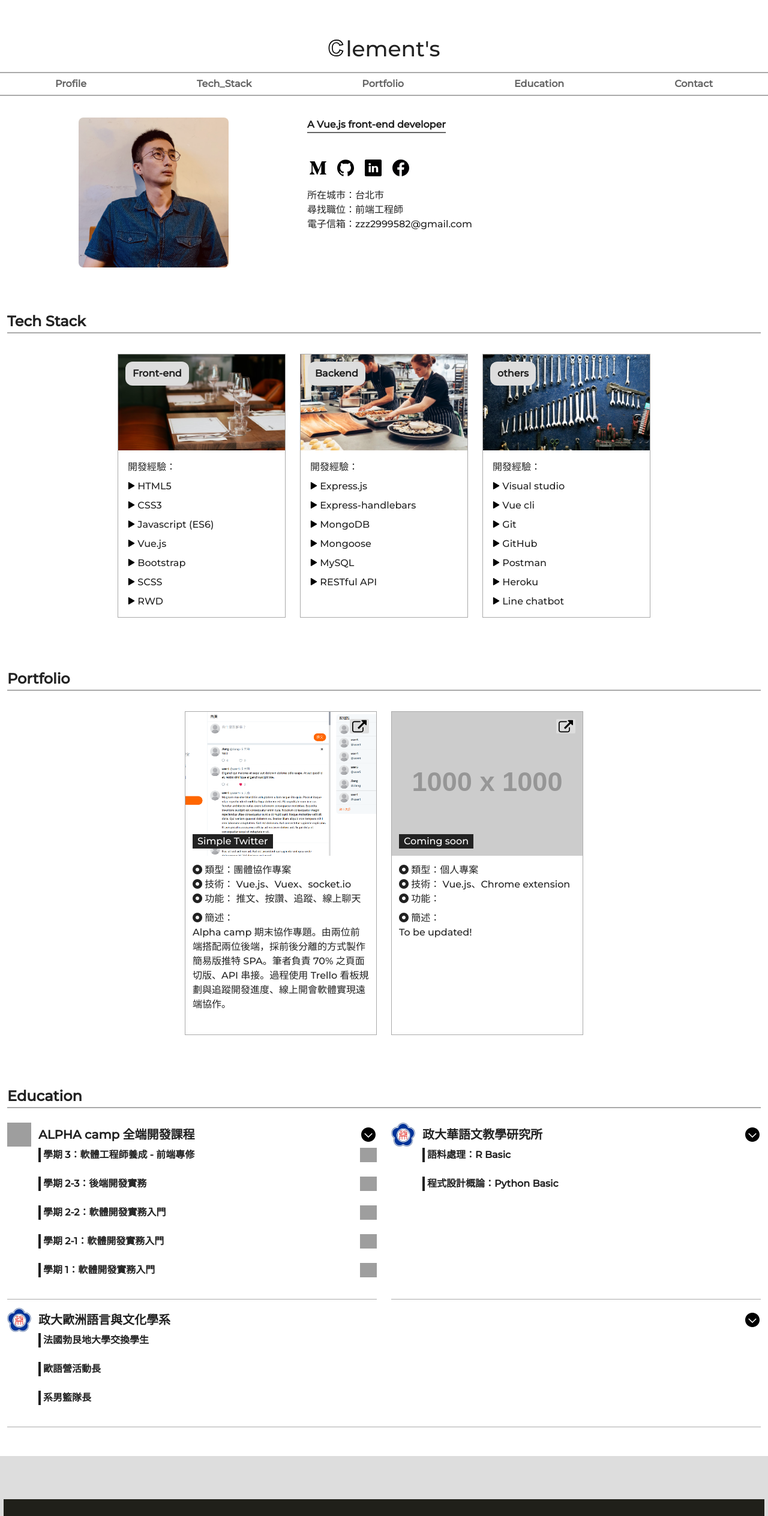
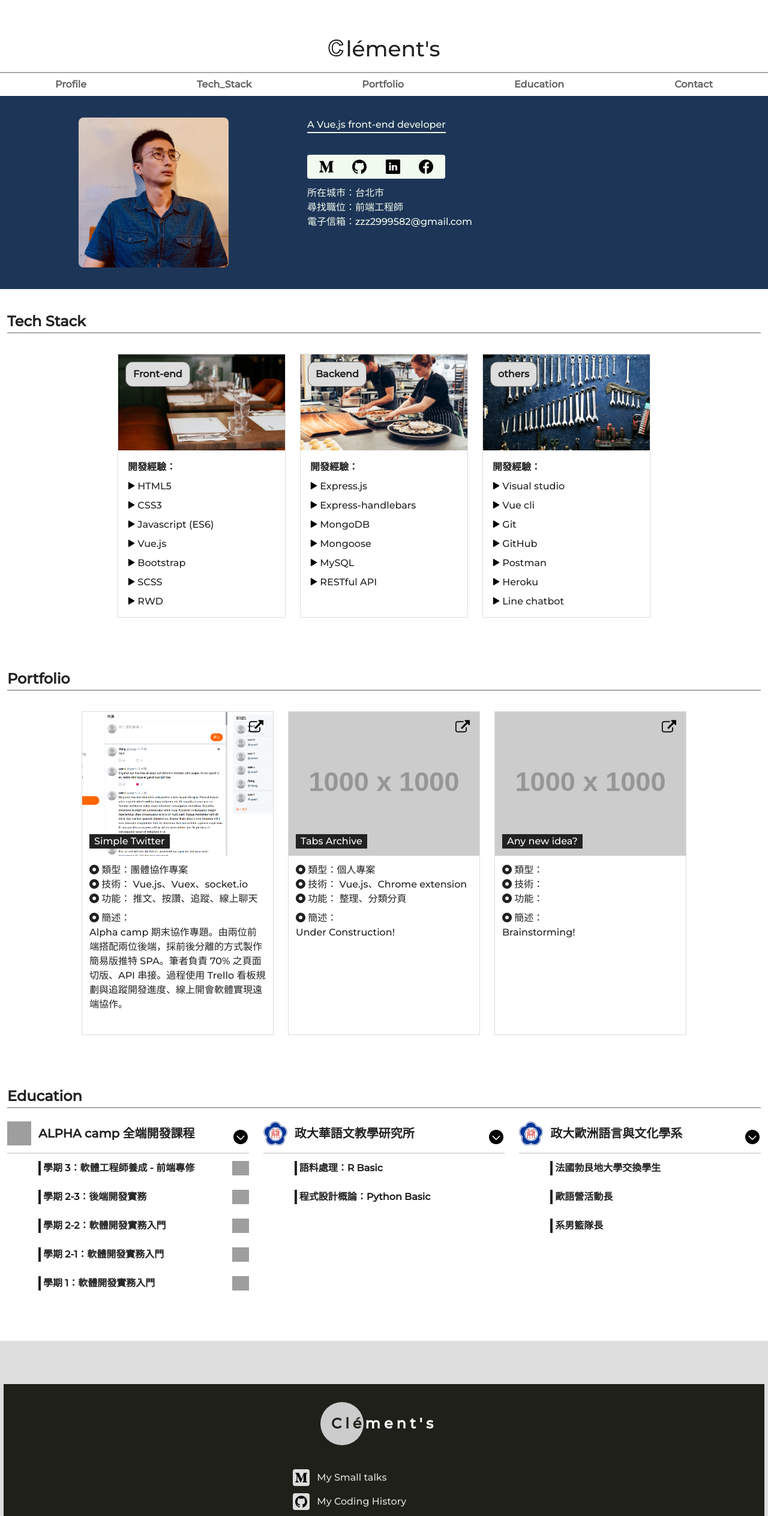
Before and after one commit to ClementPan/ClementPan, a Vue app: page / in a window 1280 px wide. Shown: the top 2528 px of the page at 60% size. Built offline with nearby package versions, Linux system fonts and the light colour scheme; grey boxes are pictures that could not be loaded.

Commit message:
style: change profile color

```diff
--- a/src/assets/css/application.css
+++ b/src/assets/css/application.css
@@ -79,7 +79,7 @@ section .title h1 {
   margin: 0 12px;
   /* border-radius: 12px 12px 0 0; */
   overflow: hidden;
-  border: 1px solid var(--light-grey);
+  border: 1px solid #ddd;
 }
 
 #techstack .card {
--- a/src/components/Contact.vue
+++ b/src/components/Contact.vue
@@ -1,7 +1,7 @@
 <template>
   <section id="contact">
     <div class="brand">
-      <h1><span>Cle</span>ment's</h1>
+      <h1><span>Clé</span>ment's</h1>
     </div>
     <div class="contact-panel">
       <ul class="contact-list">
@@ -65,27 +65,18 @@ export default {
 <style scoped>
 #contact {
   min-width: 99vw;
-  /* min-width: 100vw; */
   width: 99vw;
-  /* width: 100vw; */
-  /* max-width: 100vw; */
   background-color: var(--footer-background);
-  /* background-color: var(--font-white); */
   display: flex;
   padding: 36px 0 0 0;
   flex-direction: column;
-  /* border-radius: 16px 16px 0 0; */
   position: relative;
-  /* left: calc(0 - 100vw / 2 + 700px); */
   left: calc(100% / 2 - 99vw / 2);
-  /* left: calc(100vw / 2 - 100% / 2); */
-  /* left: calc(0 - 100vw / 2); */
-  /* left: -132px; */
   margin-top: 72px;
 }
 
 .brand {
-  height: 120px;
+  height: 60px;
   display: flex;
   justify-content: center;
   align-items: center;
@@ -122,9 +113,6 @@ export default {
 }
 
 .contact-panel {
-  /* background-color: var(--dark-background); */
-  border-radius: 16px 16px 0 0;
-  padding: 16px;
   height: 240px;
   display: flex;
   flex-direction: column;
@@ -142,12 +130,12 @@ export default {
 }
 
 .contact-item img {
-  /* border: 1px solid #000; */
   background-color: var(--font-white);
   padding: 4px;
   height: 28px;
   width: 28px;
   margin-right: 12px;
+  border-radius: 4px;
 }
 
 .contact-item P:last-child {
--- a/src/components/Education.vue
+++ b/src/components/Education.vue
@@ -138,18 +138,10 @@ export default {
   }
 
   .card {
-    min-width: 40%;
-    width: 40%;
-    /* max-width: 50%; */
+    /* min-width: 30%; */
+    width: 30%;
     flex: 1;
     padding-bottom: 12px;
-    border-bottom: 1px solid var(--light-grey);
-  }
-
-  .card:last-child {
-    /* display: block; */
-    /* flex: 0; */
-    /* min-width: 80%; */
   }
 }
 </style>
--- a/src/components/Navbar.vue
+++ b/src/components/Navbar.vue
@@ -1,7 +1,7 @@
 <template>
   <div id="navbar">
     <div class="brand">
-      <h1><img src="../assets/images/c.svg" alt="" />lement's</h1>
+      <h1><img src="../assets/images/c.svg" alt="" />lément's</h1>
     </div>
     <nav>
       <ul class="navlist">
@@ -82,14 +82,11 @@ export default {
 
 nav {
   height: 40px;
-  /* width: 100%; */
   position: sticky;
   top: 2px;
   z-index: 999;
   background-color: #fff;
   border-top: 2px solid var(--light-grey);
-  border-bottom: 2px solid var(--light-grey);
-  /* border: 1px solid #000; */
   overflow-x: scroll;
 }
 
--- a/src/components/Portfolio.vue
+++ b/src/components/Portfolio.vue
@@ -33,15 +33,23 @@ export default {
             "Alpha camp 期末協作專題。由兩位前端搭配兩位後端，採前後分離的方式製作簡易版推特 SPA。筆者負責 70% 之頁面切版、API 串接。過程使用 Trello 看板規劃與追蹤開發進度、線上開會軟體實現遠端協作。",
         },
         {
-          // title: "Tabs Archive",
-          title: "Coming soon",
+          title: "Tabs Archive",
           img: "",
           type: "個人專案",
           github: "https://github.com/ClementPan",
           techs: ["Vue.js", "Chrome extension"],
-          // spec: ["整理", "分類分頁"],
+          spec: ["整理", "分類分頁"],
+          text: "Under Construction!",
+        },
+        {
+          // title: "Tabs Archive",
+          title: "Any new idea?",
+          img: "",
+          type: "",
+          github: "https://github.com/ClementPan",
+          techs: [],
           spec: [],
-          text: "To be updated!",
+          text: "Brainstorming!",
         },
       ],
     };
--- a/src/components/Profile.vue
+++ b/src/components/Profile.vue
@@ -89,6 +89,9 @@ export default {
 section {
   height: auto;
   border: none;
+  background-color: var(--dark-grey);
+  background-color: #1d3557;
+  /* background-color: #0d1b3a; */
 }
 
 .avatar {
@@ -101,13 +104,15 @@ section {
   width: 250px;
   height: 250px;
   border-radius: 8px;
-  filter: grayscale(20%);
+  /* filter: grayscale(80%); */
+  /* filter: hue-rotate(0deg); */
   object-fit: cover;
 }
 
 .card-content {
   margin-top: 36px;
   padding: 0 12%;
+  /* background-color: #aaa; */
 }
 
 .motto {
@@ -117,11 +122,15 @@ section {
 
 .motto p {
   display: inline-block;
-  font-weight: 700;
-  border-bottom: 2px solid var(--dark-grey);
+  font-weight: 500;
+  /* border-bottom: 2px solid var(--dark-grey); */
+  border-bottom: 2px solid #f1faee;
+  /* color: var(--pure-white); */
+  color: #f1faee;
 }
 
 .icon-list {
+  /* width: auto; */
   display: flex;
   flex-direction: row;
   align-items: center;
@@ -129,20 +138,46 @@ section {
   padding: 8px 4px;
   margin-bottom: 12px;
   border-radius: 4px;
+  background-color: #f1faee;
 }
 
-.icon-list li {
-  height: 28px;
-  width: 28px;
+.icon-list .icon-item {
+  height: 24px;
+  width: 24px;
+  /* padding-bottom: 4px; */
+  vertical-align: bottom;
+  /* border-bottom: 2px solid var(--dark-grey); */
+  /* border-bottom: 2px solid var(--dark-grey); */
 }
 
-.icon-list li img {
+.icon-list .icon-item a {
+  height: 100%;
+  width: 100%;
+  /* border: 1px solid #000; */
+}
+
+.icon-list .icon-item img {
+  position: relative;
+  bottom: 0;
   width: 100%;
   height: 100%;
+  transition: bottom 0.15s linear;
+}
+
+.icon-list .icon-item:hover img {
+  bottom: 4px;
+  transition: bottom 0.15s linear;
 }
 
 .description li {
   display: flex;
+  /* color: #f1faee; */
+}
+
+.description li p {
+  color: #f1faee;
+  font-weight: 500;
+  font-size: 16px;
 }
 
 @media (min-width: 768px) {
@@ -165,11 +200,13 @@ section {
   }
 
   .icon-list {
-    justify-content: flex-start;
+    width: 230px;
+    /* background-color: red; */
+    /* justify-content: flex-start; */
   }
 
   .icon-list li {
-    margin-right: 18px;
+    /* margin-right: 18px; */
   }
 }
 </style>
--- a/src/components/subComponents/EducationPhase.vue
+++ b/src/components/subComponents/EducationPhase.vue
@@ -67,7 +67,7 @@ export default {
 
 <style scoped>
 .card {
-  min-width: 320px;
+  min-width: 340px;
   /* width: 320px; */
   /* height: 440px; */
   margin: 0 12px;
@@ -75,11 +75,14 @@ export default {
 }
 
 .card-head {
-  height: 44px;
+  /* height: 44px; */
   display: flex;
   flex-direction: row;
   align-items: center;
   position: relative;
+  border-bottom: 2px solid var(--font-white);
+  padding-bottom: 12px;
+  margin-bottom: 12px;
 }
 
 .icon {
--- a/src/components/subComponents/PortfolioCard.vue
+++ b/src/components/subComponents/PortfolioCard.vue
@@ -99,7 +99,7 @@ export default {
   height: 24px;
   overflow: hidden;
   transition: width 0.2s linear;
-  background-color: var(--font-white);
+  background-color: transparent;
   padding: 0px 4px;
   border-radius: 2px;
 }
@@ -118,7 +118,8 @@ export default {
 }
 
 .link:hover {
-  transition: width 0.2s linear;
+  background-color: var(--font-white);
+  transition: 0.3s linear;
   width: 100px;
 }
 
@@ -133,12 +134,15 @@ export default {
   background-color: var(--font-dark);
   color: var(--pure-white);
   padding: 0 8px;
+  transition: 0.15s linear;
 }
 
 .name:hover {
   color: var(--font-dark);
   background-color: var(--pure-white);
   cursor: pointer;
+  bottom: 16px;
+  transition: 0.15s linear;
 }
 
 .tags {
--- a/src/components/subComponents/TeckCard.vue
+++ b/src/components/subComponents/TeckCard.vue
@@ -54,6 +54,7 @@ export default {
   padding: 8px 12px;
   border-radius: 12px;
   font-weight: var(--title-weight);
+  border: 1px solid var(--dark-grey);
 }
 
 .card .image img {
@@ -66,14 +67,23 @@ export default {
   padding: 16px;
 }
 
+.content p {
+  font-weight: 700;
+}
+
 .list-item {
   margin: 8px 0;
   padding: 0;
+  padding-left: 0;
+  /* border: 1px solid #000; */
+  background-color: transparent;
 }
 
 .list-item:hover {
-  padding: 0 0 0 4px;
-  transition: padding-left 1 linear;
+  padding-left: 4px;
+  background-color: var(--font-white);
+  transition: 0.1s linear;
+  cursor: pointer;
 }
 
 .pointer {
--- a/src/utils/mixin.js
+++ b/src/utils/mixin.js
@@ -1,7 +1,7 @@
 export const emptyImageFilter = {
   filters: {
     emptyImageFilter(src) {
-      return src || 'https://via.placeholder.com/1000x1000/666/fff/?text=comming+soon'
+      return src || 'https://via.placeholder.com/1000x1000/eee/666/?text=comming+soon'
     }
   }
 }
```
